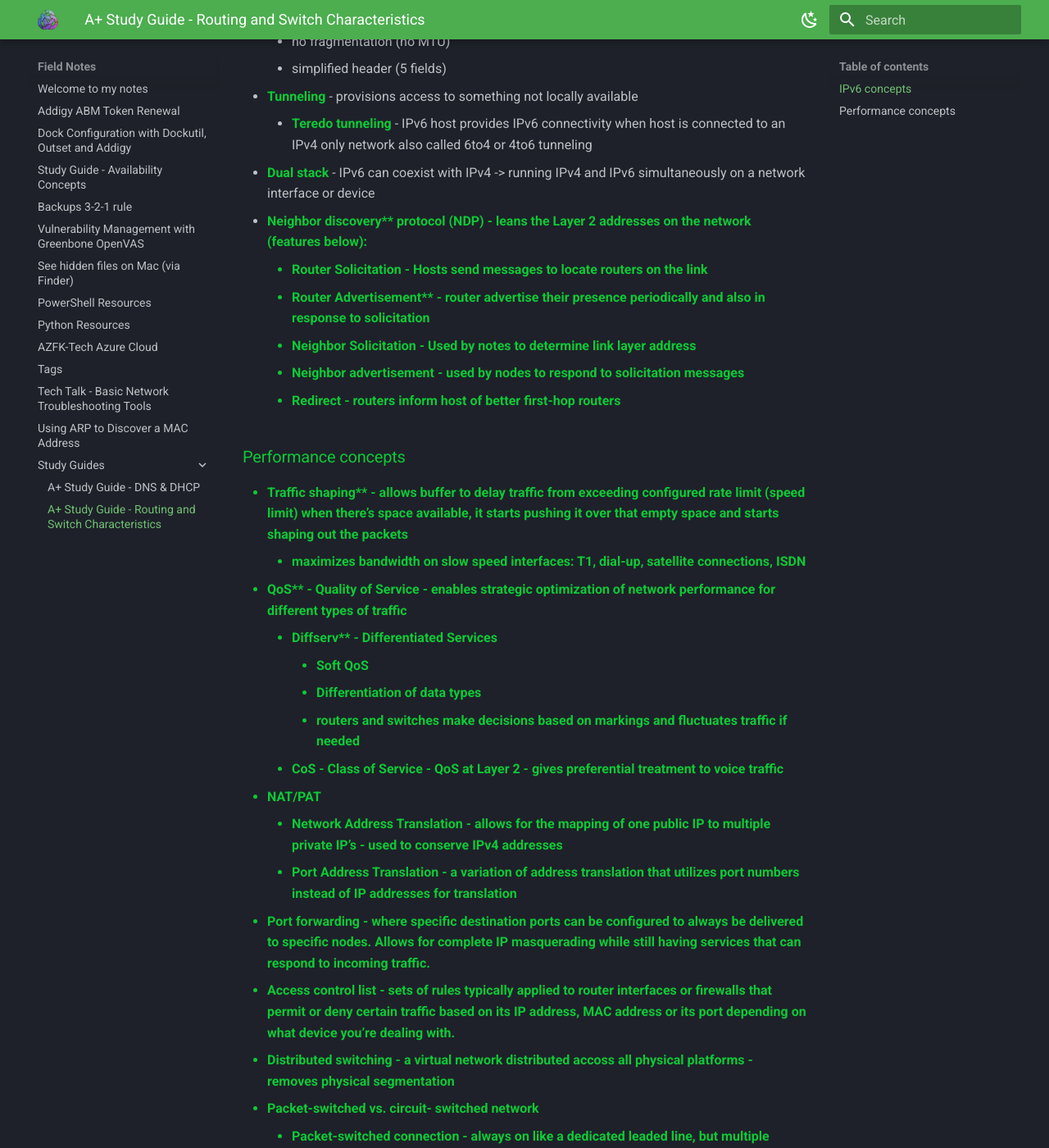
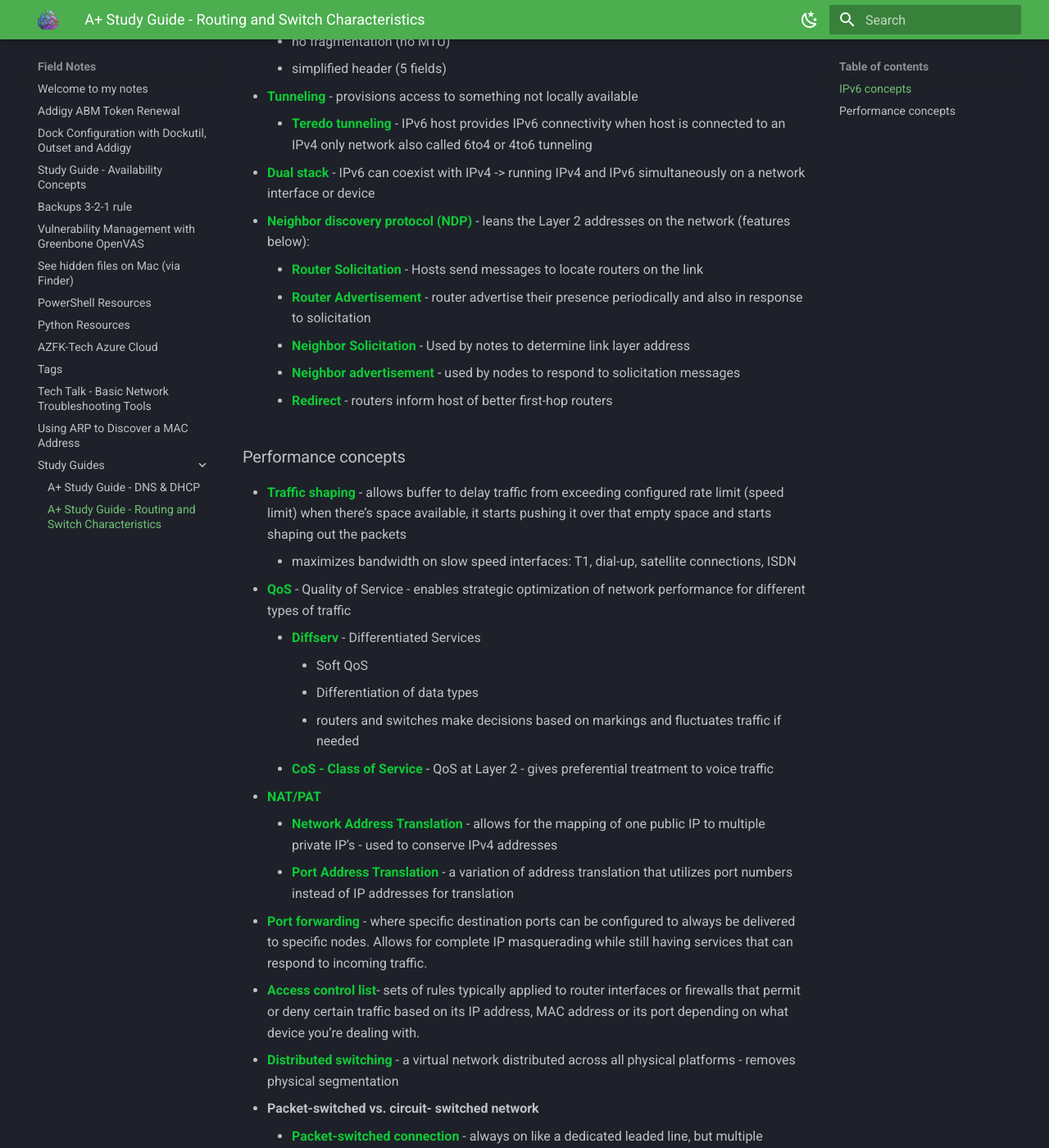
Before and after one commit to damitasalmon/field-notes, an MkDocs documentation site: the page built from docs/Study Guides/routing-and-switching-chars-study.md, in a window 1280 px wide and 1400 px high, scrolled down 422 px. Shown: the whole window at 82% size. Built offline with MkDocs 1.6.1 and Material for MkDocs 9.7.7, drawn with Linux system fonts in a browser that asks for light colours; some of the changed text lies outside the part shown.

Commit message:
Format routing and switching

```diff
--- a/docs/Study Guides/routing-and-switching-chars-study.md
+++ b/docs/Study Guides/routing-and-switching-chars-study.md
@@ -18,29 +18,29 @@ tags:
   * <b class="malachite">Tunneling</b> - provisions access to something not locally available
       * <b class="malachite">Teredo tunneling</b> - IPv6 host provides IPv6 connectivity when host is connected to an IPv4 only network also called 6to4 or 4to6 tunneling
   * <b class="malachite">Dual stack</b> - IPv6 can coexist with IPv4 -> running IPv4 and IPv6 simultaneously on a network interface or device
-  * <b class="malachite">Neighbor discovery** protocol (NDP) - leans the Layer 2 addresses on the network (features below):
-      * <b class="malachite">Router Solicitation - Hosts send messages to locate routers on the link
-      * <b class="malachite">Router Advertisement** - router advertise their presence periodically and also in response to solicitation
-      * <b class="malachite">Neighbor Solicitation - Used by notes to determine link layer address
-      * <b class="malachite">Neighbor advertisement - used by nodes to respond to solicitation messages
-      * Redirect - routers inform host of better first-hop routers
+  * <b class="malachite">Neighbor discovery protocol (NDP)</b> - leans the Layer 2 addresses on the network (features below):
+      * <b class="malachite">Router Solicitation</b> - Hosts send messages to locate routers on the link
+      * <b class="malachite">Router Advertisement</b> - router advertise their presence periodically and also in response to solicitation
+      * <b class="malachite">Neighbor Solicitation</b> - Used by notes to determine link layer address
+      * <b class="malachite">Neighbor advertisement</b> - used by nodes to respond to solicitation messages
+      * <b class="malachite">Redirect</b> - routers inform host of better first-hop routers
 
 ### Performance concepts
-  * <b class="malachite">Traffic shaping** - allows buffer to delay traffic from exceeding configured rate limit (speed limit) when there’s space available, it starts pushing it over that empty space and starts shaping out the packets
+  * <b class="malachite">Traffic shaping</b> - allows buffer to delay traffic from exceeding configured rate limit (speed limit) when there’s space available, it starts pushing it over that empty space and starts shaping out the packets
       * maximizes bandwidth on slow speed interfaces: T1, dial-up, satellite connections, ISDN
-  * <b class="malachite">QoS** - Quality of Service - enables strategic optimization of network performance for different types of traffic
-      * <b class="malachite">Diffserv** - Differentiated Services
+  * <b class="malachite">QoS</b> - Quality of Service - enables strategic optimization of network performance for different types of traffic
+      * <b class="malachite">Diffserv</b> - Differentiated Services
           * Soft QoS
           * Differentiation of data types
           * routers and switches make decisions based on markings and fluctuates traffic if needed
-      * CoS - Class of Service - QoS at Layer 2 - gives preferential treatment to voice traffic
-* **NAT/PAT**
-    * Network Address Translation - allows for the mapping of one public IP to multiple private IP’s - used to conserve IPv4 addresses
-    * Port Address Translation - a variation of address translation that utilizes port numbers instead of IP addresses for translation
-*  **Port forwarding** - where specific destination ports can be configured to always be delivered to specific nodes. Allows for complete IP masquerading while still having services that can respond to incoming traffic.
-* **Access control list** - sets of rules typically applied to router interfaces or firewalls that permit or deny certain traffic based on its IP address, MAC address or its port depending on what device you’re dealing with.
-* **Distributed switching** - a virtual network distributed accoss all physical platforms - removes physical segmentation
+      * <b class="malachite">CoS - Class of Service</b> - QoS at Layer 2 - gives preferential treatment to voice traffic
+* <b class="malachite">NAT/PAT</b>
+    * <b class="malachite">Network Address Translation</b> - allows for the mapping of one public IP to multiple private IP’s - used to conserve IPv4 addresses
+    * <b class="malachite">Port Address Translation</b> - a variation of address translation that utilizes port numbers instead of IP addresses for translation
+*  <b class="malachite">Port forwarding</b> - where specific destination ports can be configured to always be delivered to specific nodes. Allows for complete IP masquerading while still having services that can respond to incoming traffic.
+* <b class="malachite">Access control list</b>- sets of rules typically applied to router interfaces or firewalls that permit or deny certain traffic based on its IP address, MAC address or its port depending on what device you’re dealing with.
+* <b class="malachite">Distributed switching</b> - a virtual network distributed across all physical platforms - removes physical segmentation
 * **Packet-switched vs. circuit- switched network**
-    * Packet-switched connection - always on like a dedicated leaded line, but multiple customers share the bandwidth. SLAs used to guarantee a certain quality.
-    * Circuit-switched - connection is brought up only when needed, like making a phone call.
-* **Software-defined networking** - allows administrators to programmatically initialize, control, change, and manage network behavior dynamically via open interfaces and provide abstraction of lower-level functionality.
+    * <b class="malachite">Packet-switched connection</b> - always on like a dedicated leaded line, but multiple customers share the bandwidth. SLAs used to guarantee a certain quality.
+    * <b class="malachite">Circuit-switched</b> - connection is brought up only when needed, like making a phone call.
+* <b class="malachite">Software-defined networking</b> - allows administrators to programmatically initialize, control, change, and manage network behavior dynamically via open interfaces and provide abstraction of lower-level functionality.
```
